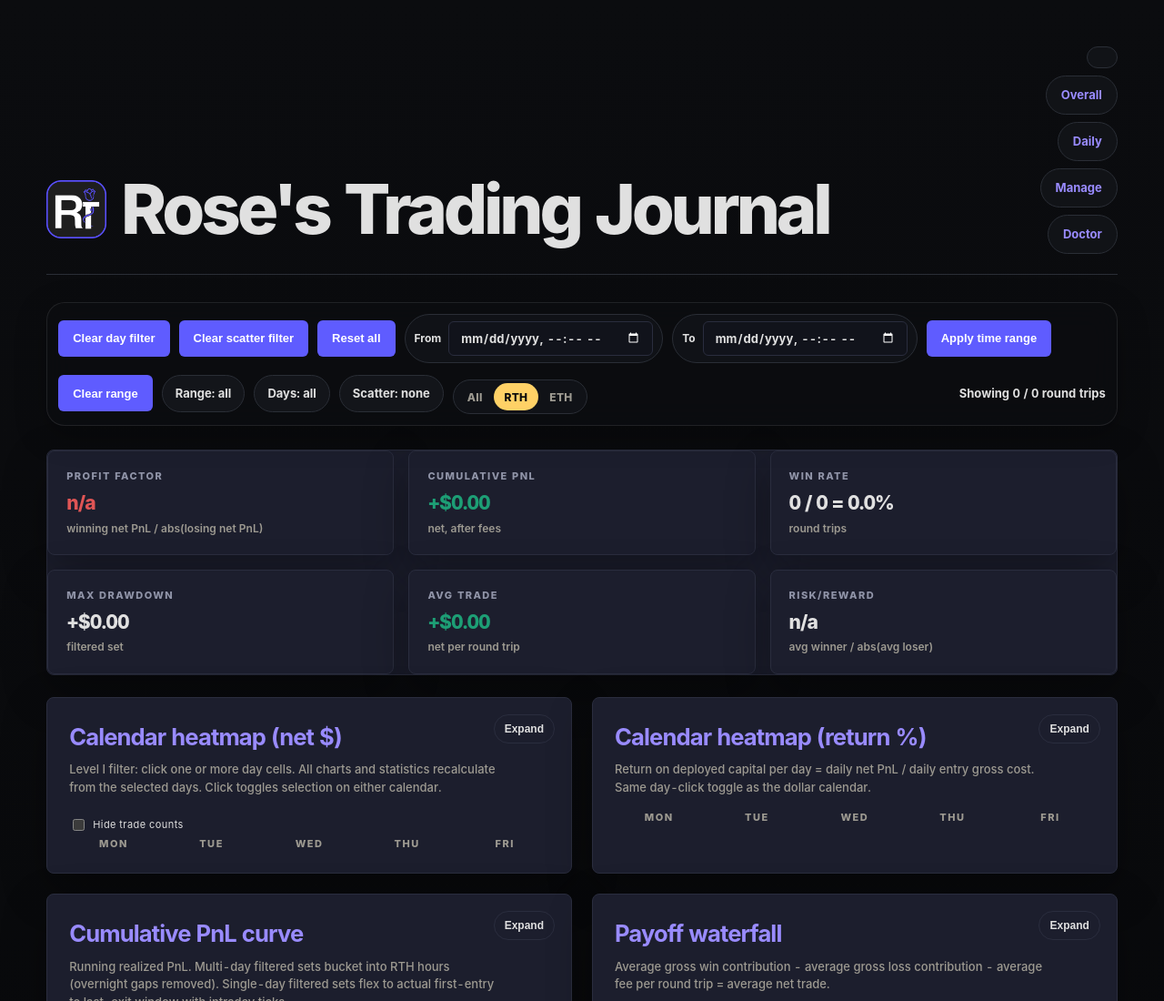
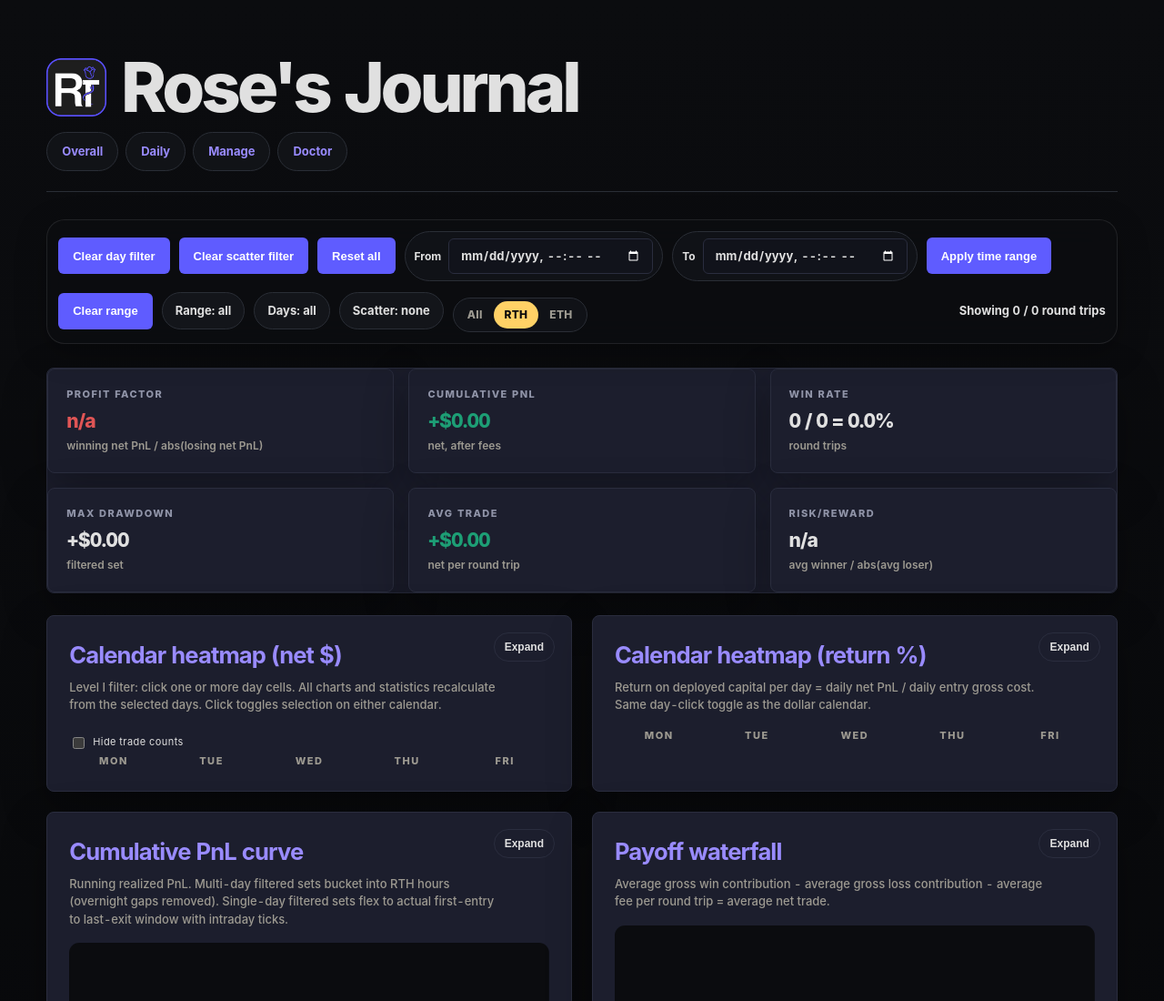
Before and after one commit to rosemaryedmunds/TradeLab, a website: page public/index.html in a window 1280 px wide. Shown: the top 1100 px of the page at 91% size. Drawn offline with Linux system fonts and the light colour scheme.

Commit message:
Update index.html

```diff
--- a/public/index.html
+++ b/public/index.html
@@ -21,19 +21,16 @@ table{width:100%;border-collapse:separate;border-spacing:0 10px;font-size:14px}t
 <div class="page">
   <div class="hero">
   <div>
-
     <div class="logo-title">
       <img src="/images/rose-logo.png" alt="Rose Trading" onerror="this.style.display='none'"/>
-        <div class="title">Rose's Trading Journal</div>
+      <div class="title">Rose's Journal</div>
     </div>
-      <div class="sub"></div>
-    </div>
-    <div style="display:flex;flex-direction:column;align-items:flex-end;gap:8px;">
-  <div class="badge"></div>
+    <div style="display:flex;gap:8px;flex-wrap:wrap;margin-top:14px;">
       <a class="badge" href="/" style="color:#ffd166;text-decoration:none;">Overall</a>
       <a class="badge" href="/today" style="color:#ffd166;text-decoration:none;">Daily</a>
       <a class="badge" href="/trades" style="color:#ffd166;text-decoration:none;">Manage</a>
       <a class="badge" href="/doctor" style="color:#ffd166;text-decoration:none;">Doctor</a>
+    </div>
   </div>
 </div>
   <div class="filterbar">
```
Lines whose indentation alone changed are shown as unchanged.
